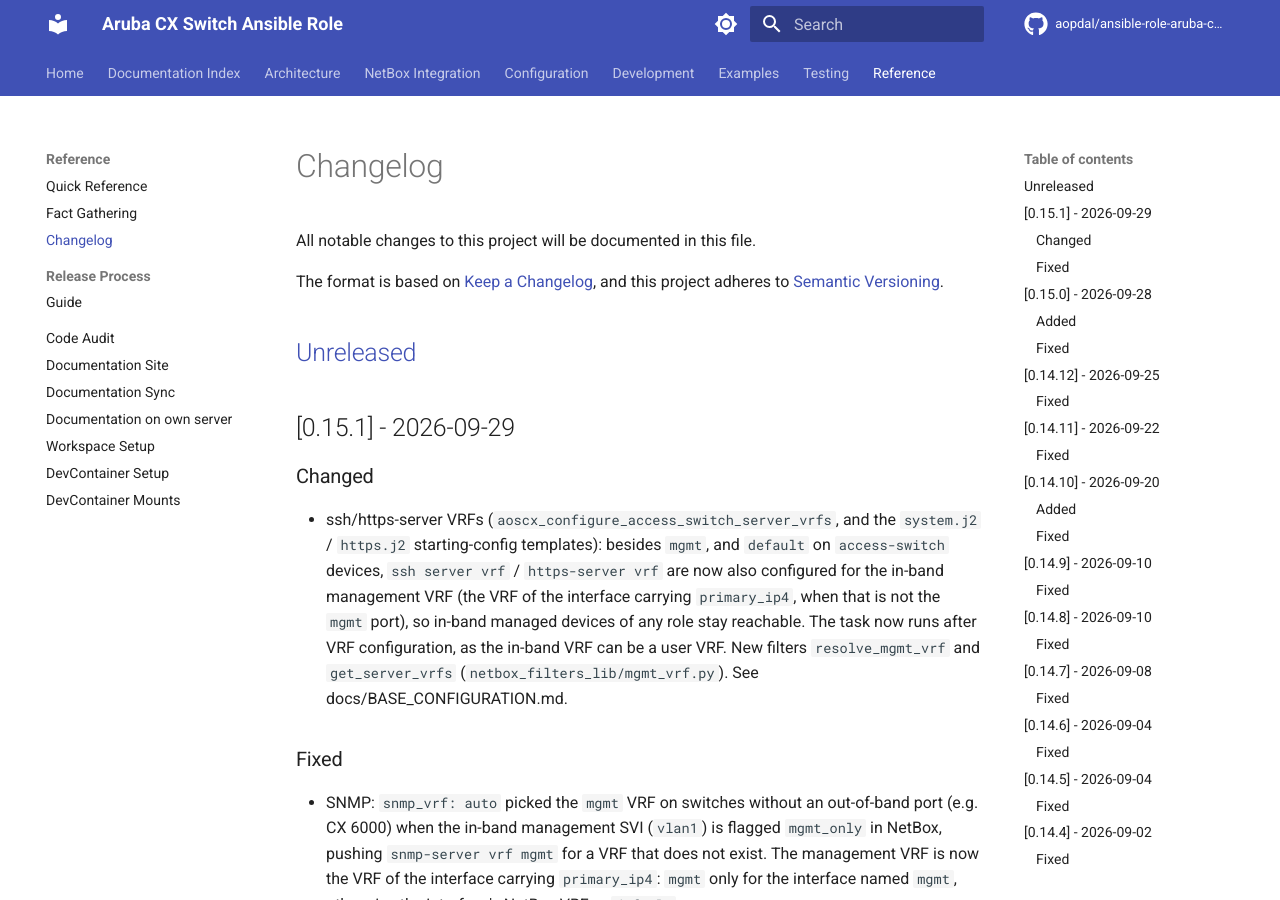
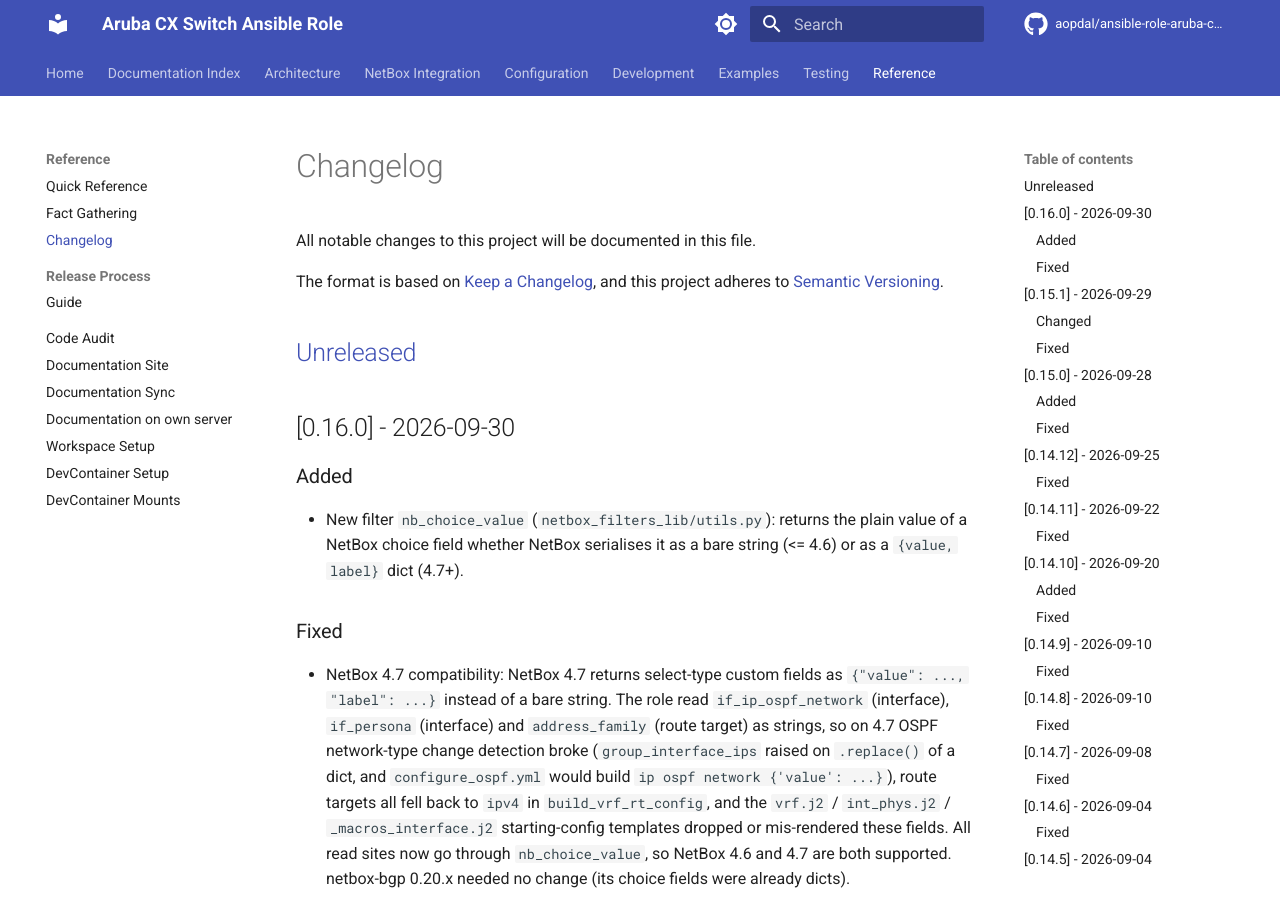
Before and after one commit to aopdal/ansible-role-aruba-cx-switch, an MkDocs documentation site: the page built from docs/CHANGELOG.md, in a window 1280 px wide and 900 px high. Built offline with MkDocs 1.6.1 and Material for MkDocs 9.7.7, drawn with Linux system fonts in a browser that asks for light colours; comment, search, counter and statistics services are not loaded.

Commit message:
chore: release version 0.16.0

```diff
--- a/CHANGELOG.md
+++ b/CHANGELOG.md
@@ -6,6 +6,28 @@
 and this project adheres to [Semantic Versioning](https://semver.org/spec/v2.0.0.html).
 
 ## [Unreleased]
+
+## [0.16.0] - 2026-09-30
+
+### Added
+
+- New filter `nb_choice_value` (`netbox_filters_lib/utils.py`): returns the
+  plain value of a NetBox choice field whether NetBox serialises it as a bare
+  string (<= 4.6) or as a `{value, label}` dict (4.7+).
+
+### Fixed
+
+- NetBox 4.7 compatibility: NetBox 4.7 returns select-type custom fields as
+  `{"value": ..., "label": ...}` instead of a bare string. The role read
+  `if_ip_ospf_network` (interface), `if_persona` (interface) and
+  `address_family` (route target) as strings, so on 4.7 OSPF network-type
+  change detection broke (`group_interface_ips` raised on `.replace()` of a
+  dict, and `configure_ospf.yml` would build `ip ospf network {'value': ...}`),
+  route targets all fell back to `ipv4` in `build_vrf_rt_config`, and the
+  `vrf.j2` / `int_phys.j2` / `_macros_interface.j2` starting-config templates
+  dropped or mis-rendered these fields. All read sites now go through
+  `nb_choice_value`, so NetBox 4.6 and 4.7 are both supported. netbox-bgp
+  0.20.x needed no change (its choice fields were already dicts).
 
 ## [0.15.1] - 2026-09-29
 
--- a/docs/CHANGELOG.md
+++ b/docs/CHANGELOG.md
@@ -6,6 +6,28 @@
 and this project adheres to [Semantic Versioning](https://semver.org/spec/v2.0.0.html).
 
 ## [Unreleased]
+
+## [0.16.0] - 2026-09-30
+
+### Added
+
+- New filter `nb_choice_value` (`netbox_filters_lib/utils.py`): returns the
+  plain value of a NetBox choice field whether NetBox serialises it as a bare
+  string (<= 4.6) or as a `{value, label}` dict (4.7+).
+
+### Fixed
+
+- NetBox 4.7 compatibility: NetBox 4.7 returns select-type custom fields as
+  `{"value": ..., "label": ...}` instead of a bare string. The role read
+  `if_ip_ospf_network` (interface), `if_persona` (interface) and
+  `address_family` (route target) as strings, so on 4.7 OSPF network-type
+  change detection broke (`group_interface_ips` raised on `.replace()` of a
+  dict, and `configure_ospf.yml` would build `ip ospf network {'value': ...}`),
+  route targets all fell back to `ipv4` in `build_vrf_rt_config`, and the
+  `vrf.j2` / `int_phys.j2` / `_macros_interface.j2` starting-config templates
+  dropped or mis-rendered these fields. All read sites now go through
+  `nb_choice_value`, so NetBox 4.6 and 4.7 are both supported. netbox-bgp
+  0.20.x needed no change (its choice fields were already dicts).
 
 ## [0.15.1] - 2026-09-29
 
```
Also changed, not shown: 1 other file.
